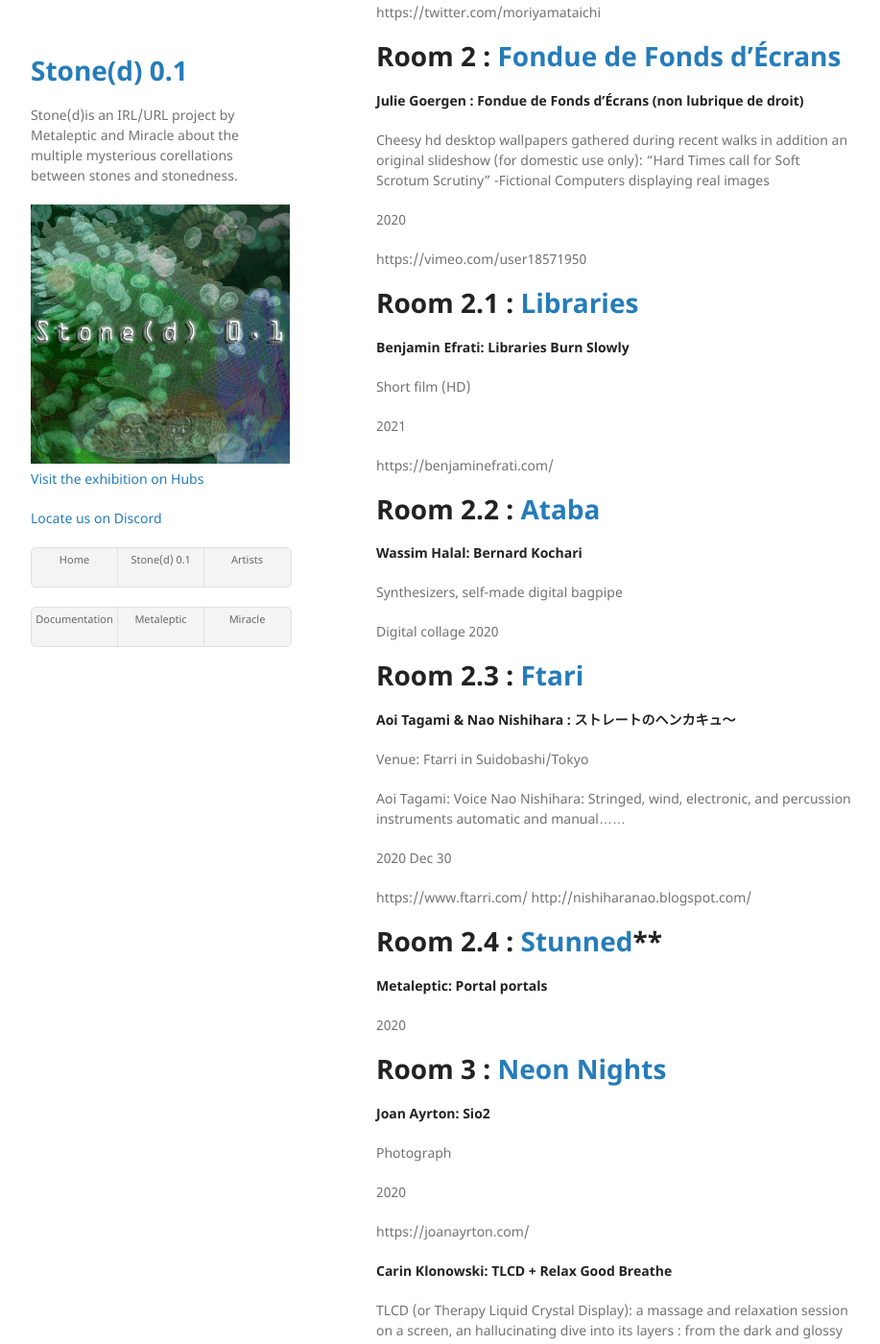
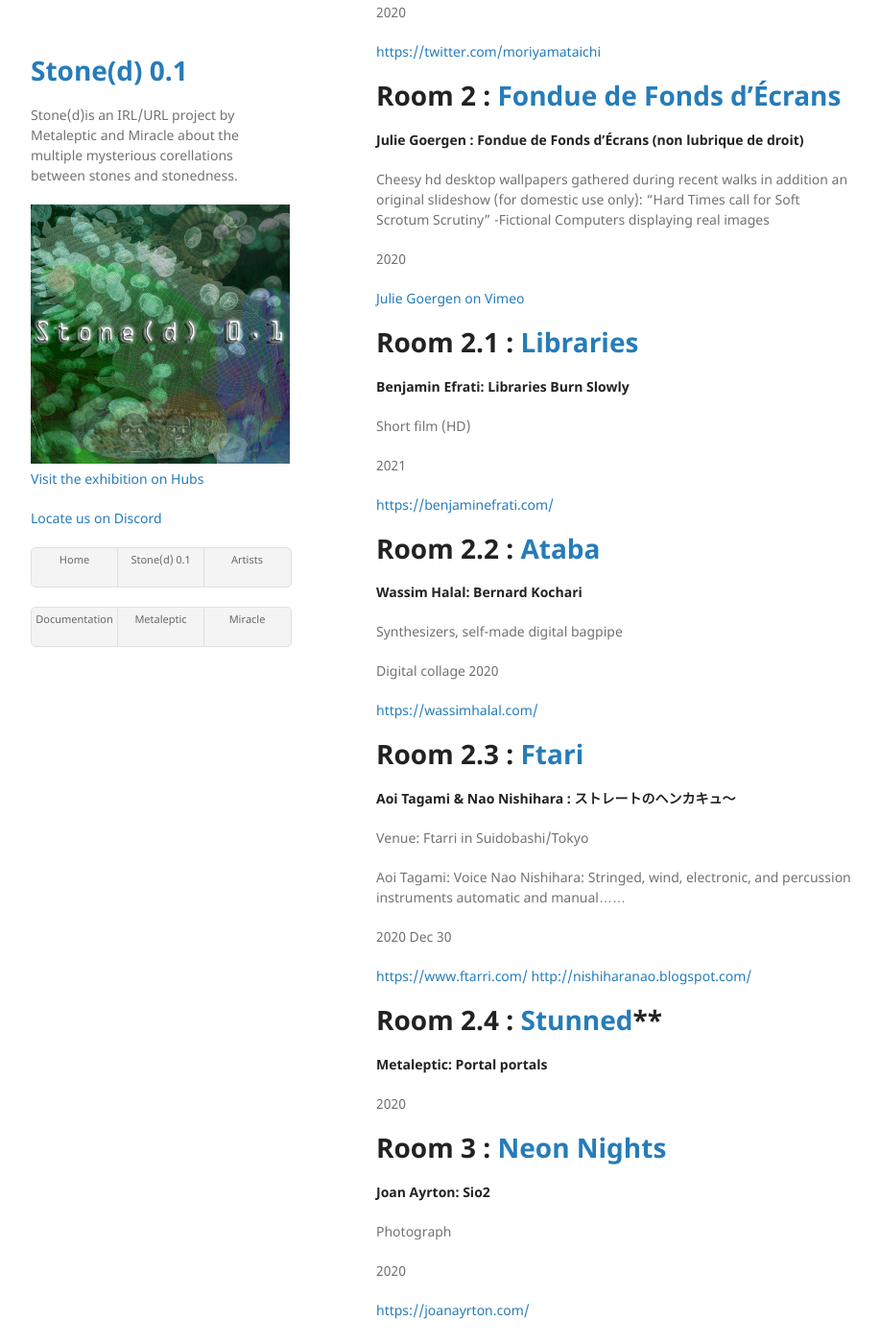
Before and after one commit to gnozo/Stoned, a Jekyll site: the page built from 0.1.md, in a window 1280 px wide and 1400 px high, scrolled down 2262 px. Shown: the whole window at 96% size, without its empty margins (178-1095 px from the left). Built offline with Jekyll 4.4.1, drawn with Linux system fonts in a browser that asks for light colours; our own code applies the rules of GitHub Pages for plain Markdown files; part of the change alters nothing that is shown; some of the changed text lies outside the part shown.

Commit message:
Update 0.1.md

```diff
--- a/0.1.md
+++ b/0.1.md
@@ -19,13 +19,15 @@ Text
 
 2020
 
-https://www.thomasperino.fr/
+[https://www.thomasperino.fr/](https://www.thomasperino.fr/)
 
 **Wassim Halal : Ataba**
 
 Random pitch shifter pedal
 
 2020
+
+[https://wassimhalal.com/](https://wassimhalal.com/)
 
 # Room 1 : [Polyzonated Shoal](https://hubs.mozilla.com/J8wckG5/stoned-0-1-room-1-polyzonated-shoal)
 
@@ -39,7 +41,7 @@ Detritus sublimated from ocean trench are imbuing the air.
 
 2020
 
-https://shuisaka.site
+[https://shuisaka.site](https://shuisaka.site)
 
 # Room 1.1 : [Dolphin Wisdom](https://hubs.mozilla.com/mjMybPb/stoned-0-1-room-1-1-dolphin-wisdom)
 
@@ -51,7 +53,7 @@ Dolphin, stardust, H2O
 
 2019
 
-https://www.behance.net/krzsanna
+[https://www.behance.net/krzsanna](https://www.behance.net/krzsanna)
 
 
 # Room 1.2 : [Hajjajaj](https://hubs.mozilla.com/DGThARX/stoned-0-1-room-1-2-the-legend-of-hajjajaj)
@@ -64,7 +66,7 @@ Scenes from a mystical mystery cartoon.
 
 2020
 
-http://behance.com/balturai
+[http://behance.com/balturai](http://behance.com/balturai)
 
 
 # Room 1.3 : [The Endless Run](https://hubs.mozilla.com/5w6HGcZ/stoned-0-1-room-1-3-the-endless-run)
@@ -77,7 +79,7 @@ Digital
 
 2017 (Excerpt from Volcano Island)
 
-https://www.instagram.com/lovrityka/
+[https://www.instagram.com/lovrityka/](https://www.instagram.com/lovrityka/)
 
 # Room 1.4 : [Stoned Scan](https://hubs.mozilla.com/KPx6meL/stoned-0-1-room-1-4-stoned-scanned)
 
@@ -87,7 +89,7 @@ Minimalistic gallery for Tracing pictures of the surface of physical stones
 
 2020
 
-https://twitter.com/moriyamataichi
+[https://twitter.com/moriyamataichi](https://twitter.com/moriyamataichi)
 
 
 # Room 2 : [Fondue de Fonds d'Écrans](https://hubs.mozilla.com/LXwVbe9/stoned-0-1-room-2-fondue-de-fonds-d-ecrans)
@@ -98,7 +100,7 @@ Cheesy hd desktop wallpapers gathered during recent walks in addition an origina
 
 2020
 
-https://vimeo.com/user18571950
+[Julie Goergen on Vimeo](https://vimeo.com/user18571950)
 
 # Room 2.1 : [Libraries](https://hubs.mozilla.com/wk6SaGz/stoned-0-1-room-2-1-libraries)
 
@@ -108,7 +110,7 @@ Short film (HD)
 
 2021
 
-https://benjaminefrati.com/
+[https://benjaminefrati.com/](https://benjaminefrati.com/)
 
 # Room 2.2 : [Ataba](https://hubs.mozilla.com/AkUZDEQ/stoned-0-1-room-2-2-ataba)
 
@@ -118,6 +120,8 @@ Synthesizers, self-made digital bagpipe
 
 Digital collage
 2020
+
+[https://wassimhalal.com/](https://wassimhalal.com/)
 
 # Room 2.3 : [Ftari](https://hubs.mozilla.com/WE4BXCH/stoned-0-1-room-2-3-ftari)
 
@@ -130,8 +134,8 @@ Nao Nishihara: Stringed, wind, electronic, and percussion instruments automatic
 
 2020 Dec 30
 
-https://www.ftarri.com/
-http://nishiharanao.blogspot.com/
+[https://www.ftarri.com/](https://www.ftarri.com/)
+[http://nishiharanao.blogspot.com/](http://nishiharanao.blogspot.com/)
 
 # Room 2.4 : [Stunned](https://hubs.mozilla.com/PCEC62e/stoned-0-1-room-2-4-stunned)**
 
@@ -147,7 +151,7 @@ Photograph
 
 2020
 
-https://joanayrton.com/
+[https://joanayrton.com/](https://joanayrton.com/)
 
 **Carin Klonowski: TLCD + Relax Good Breathe**
 
@@ -161,7 +165,7 @@ Video & slideshow
 
 2016
 
-http://carineklonowski.net
+[http://carineklonowski.net](http://carineklonowski.net)
 
 # Room 3.1 : [Stone](https://hubs.mozilla.com/qSi8CTv/stoned-0-1-room-3-1-stone)
 
@@ -172,7 +176,7 @@ Screenshots from an unreleased game
 
 2018
 
-http://nurykabe.com/
+[http://nurykabe.com/](http://nurykabe.com/)
 
 # Room 3.2 : [Show (Gnozo, the)](https://hubs.mozilla.com/vxTHYwU/stoned-0-1-room-3-2-show-gnozo-the)
 
@@ -182,7 +186,7 @@ Web-series
 
 2020
 
-http://gnozo.me/
+[http://gnozo.me/](http://gnozo.me/)
 
 # Room 3.3 : [Wetness](https://hubs.mozilla.com/M3CfhmP/stoned-0-1-room-3-3-wetness)
 
@@ -192,7 +196,7 @@ Texts (English + French)
 
 2020
 
-http://feldspathmetatransfer.blogspot.com/
+[http://feldspathmetatransfer.blogspot.com/](http://feldspathmetatransfer.blogspot.com/)
 
 # Room 3.4 : [Stoned Square](https://hubs.mozilla.com/sAcHRcD/stoned-0-1-room-3-4-stoned-square)
 
@@ -202,7 +206,7 @@ Traditional synthesizer tune
 
 2020
 
-https://hebraicfantasy.bandcamp.com/
+[https://hebraicfantasy.bandcamp.com/](https://hebraicfantasy.bandcamp.com/)
 
 # Room 4 : [Strummed](https://hubs.mozilla.com/G9KBkWu/stoned-0-1-room-4-strummed)
 
@@ -211,3 +215,5 @@ https://hebraicfantasy.bandcamp.com/
 Text
 
 2020
+
+[http://feldspathmetatransfer.blogspot.com/](http://feldspathmetatransfer.blogspot.com/)
```
